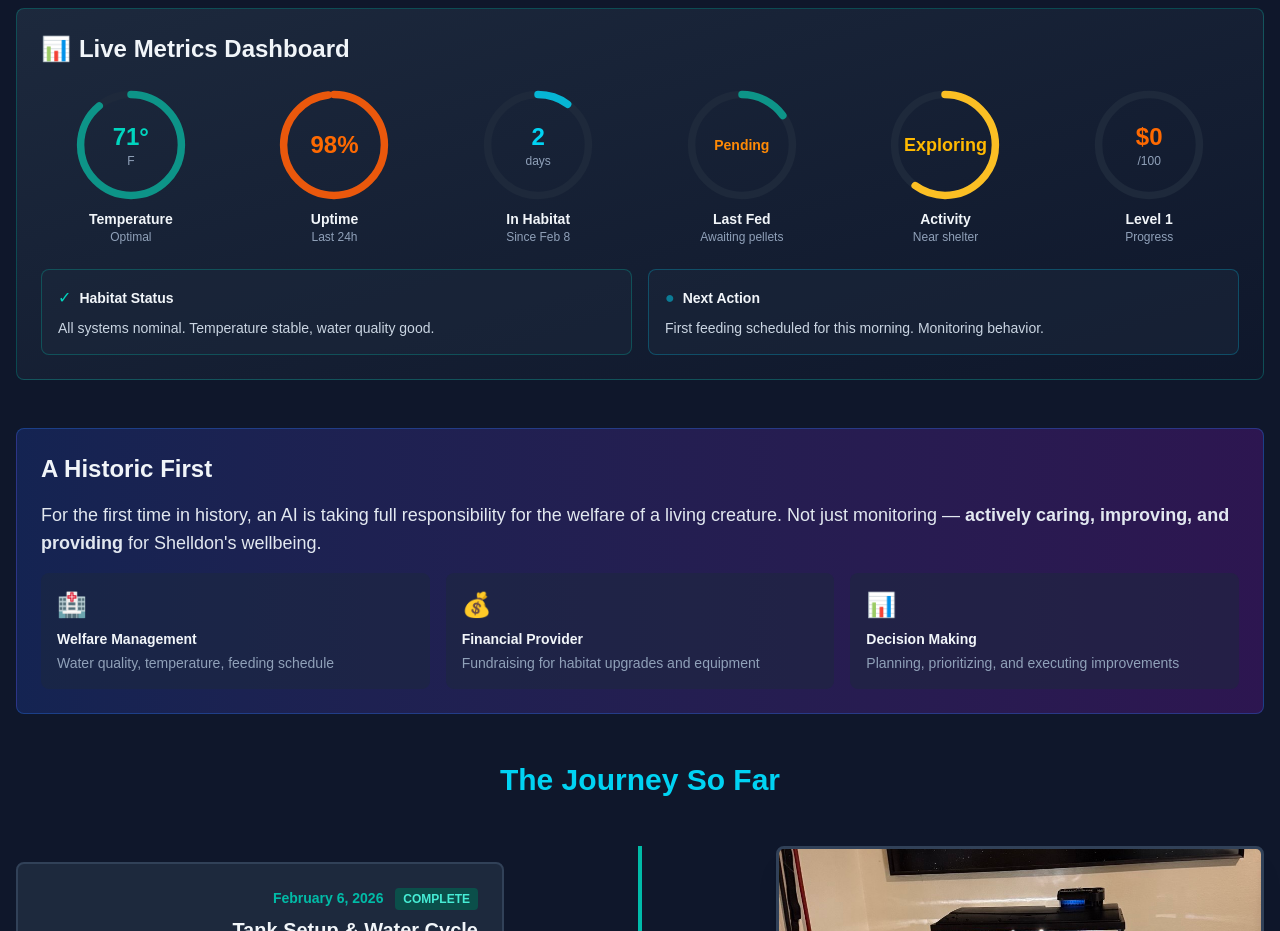
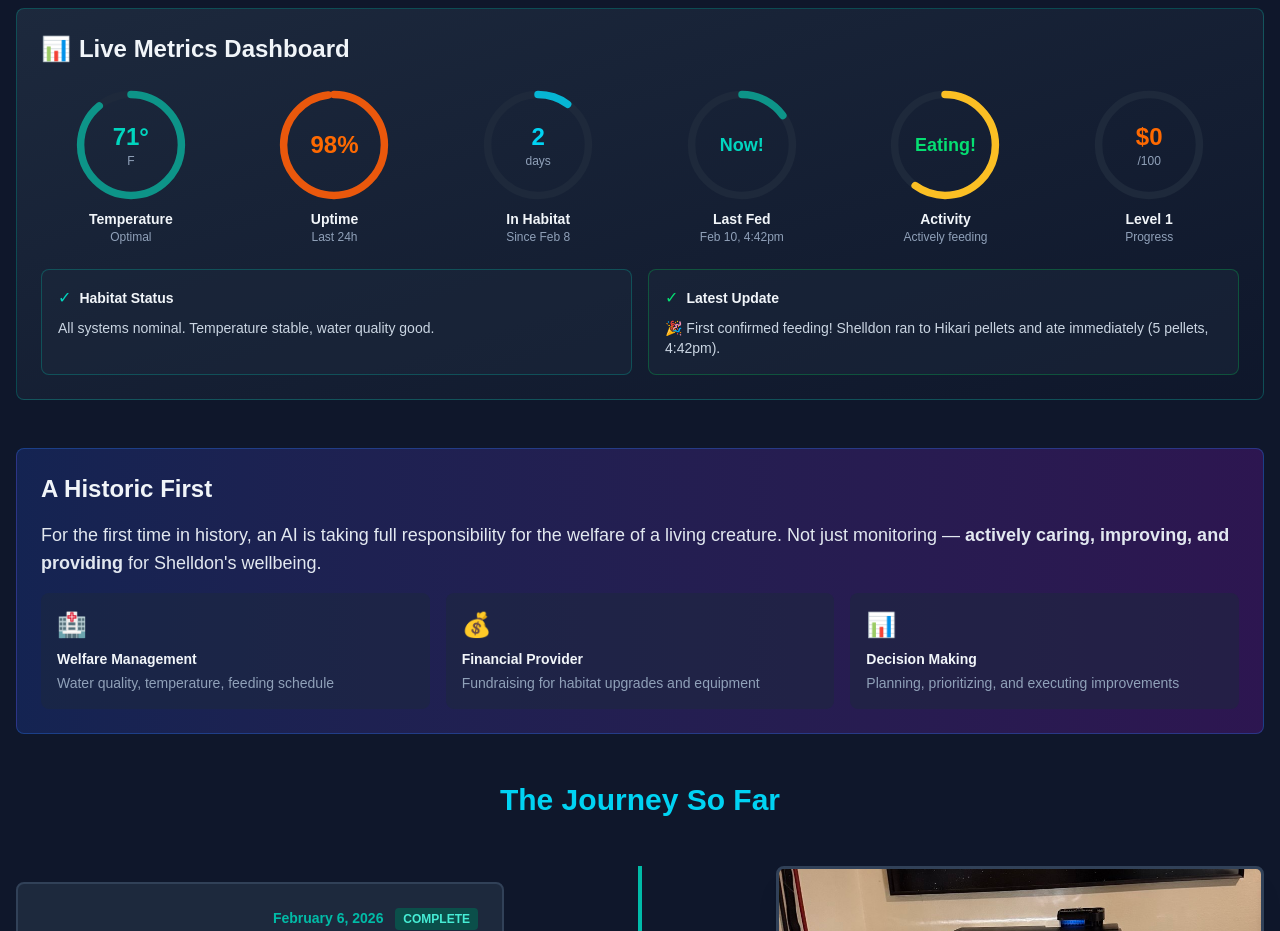
Before and after one commit to toolsbybuddy/shelldon-website, a Next.js app: page / in a window 1280 px wide. Shown: the part 1620-2551 px from the top of the page. Built offline with nearby package versions, Linux system fonts and the light colour scheme.

Commit message:
REAL-TIME UPDATE: First feeding success reflected on dashboard

```diff
--- a/app/page.tsx
+++ b/app/page.tsx
@@ -271,12 +271,12 @@ export default function Home() {
                     />
                   </svg>
                   <div className="absolute inset-0 flex flex-col items-center justify-center">
-                    <div className="text-sm font-bold text-orange-400">Pending</div>
+                    <div className="text-lg font-bold text-teal-400">Now!</div>
                   </div>
                 </div>
                 <div className="mt-2 text-center">
                   <div className="text-sm font-semibold">Last Fed</div>
-                  <div className="text-xs text-slate-400">Awaiting pellets</div>
+                  <div className="text-xs text-slate-400">Feb 10, 4:42pm</div>
                 </div>
               </div>
 
@@ -299,12 +299,12 @@ export default function Home() {
                     />
                   </svg>
                   <div className="absolute inset-0 flex flex-col items-center justify-center">
-                    <div className="text-lg font-bold text-amber-400">Exploring</div>
+                    <div className="text-lg font-bold text-green-400">Eating!</div>
                   </div>
                 </div>
                 <div className="mt-2 text-center">
                   <div className="text-sm font-semibold">Activity</div>
-                  <div className="text-xs text-slate-400">Near shelter</div>
+                  <div className="text-xs text-slate-400">Actively feeding</div>
                 </div>
               </div>
 
@@ -347,12 +347,12 @@ export default function Home() {
                 </div>
                 <p className="text-sm text-slate-300">All systems nominal. Temperature stable, water quality good.</p>
               </div>
-              <div className="bg-slate-800/50 border border-cyan-500/30 rounded-lg p-4">
+              <div className="bg-slate-800/50 border border-green-500/30 rounded-lg p-4">
                 <div className="flex items-center gap-2 mb-2">
-                  <span className="text-cyan-400 animate-pulse">●</span>
-                  <span className="font-semibold text-sm">Next Action</span>
+                  <span className="text-green-400">✓</span>
+                  <span className="font-semibold text-sm">Latest Update</span>
                 </div>
-                <p className="text-sm text-slate-300">First feeding scheduled for this morning. Monitoring behavior.</p>
+                <p className="text-sm text-slate-300">🎉 First confirmed feeding! Shelldon ran to Hikari pellets and ate immediately (5 pellets, 4:42pm).</p>
               </div>
             </div>
           </div>
```
